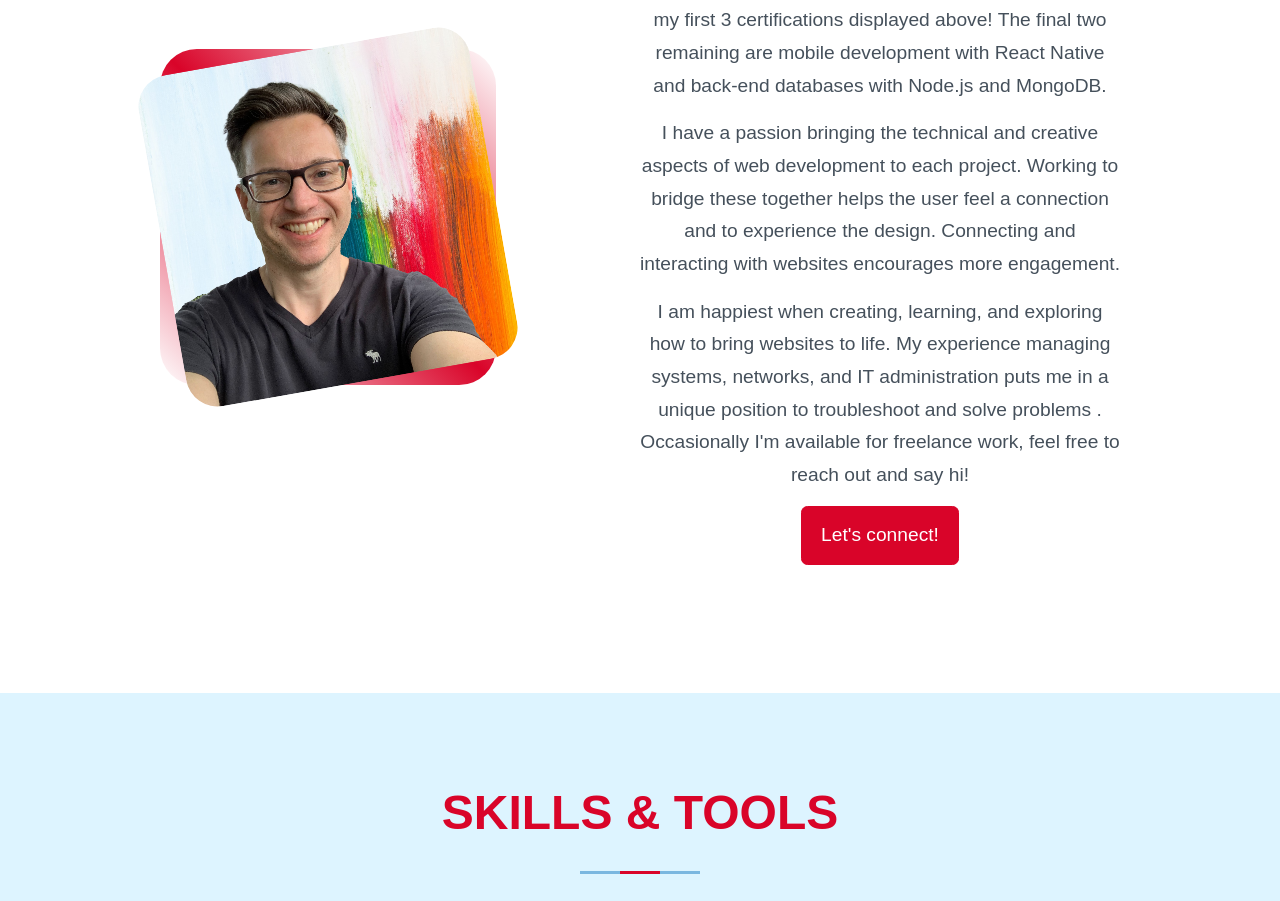
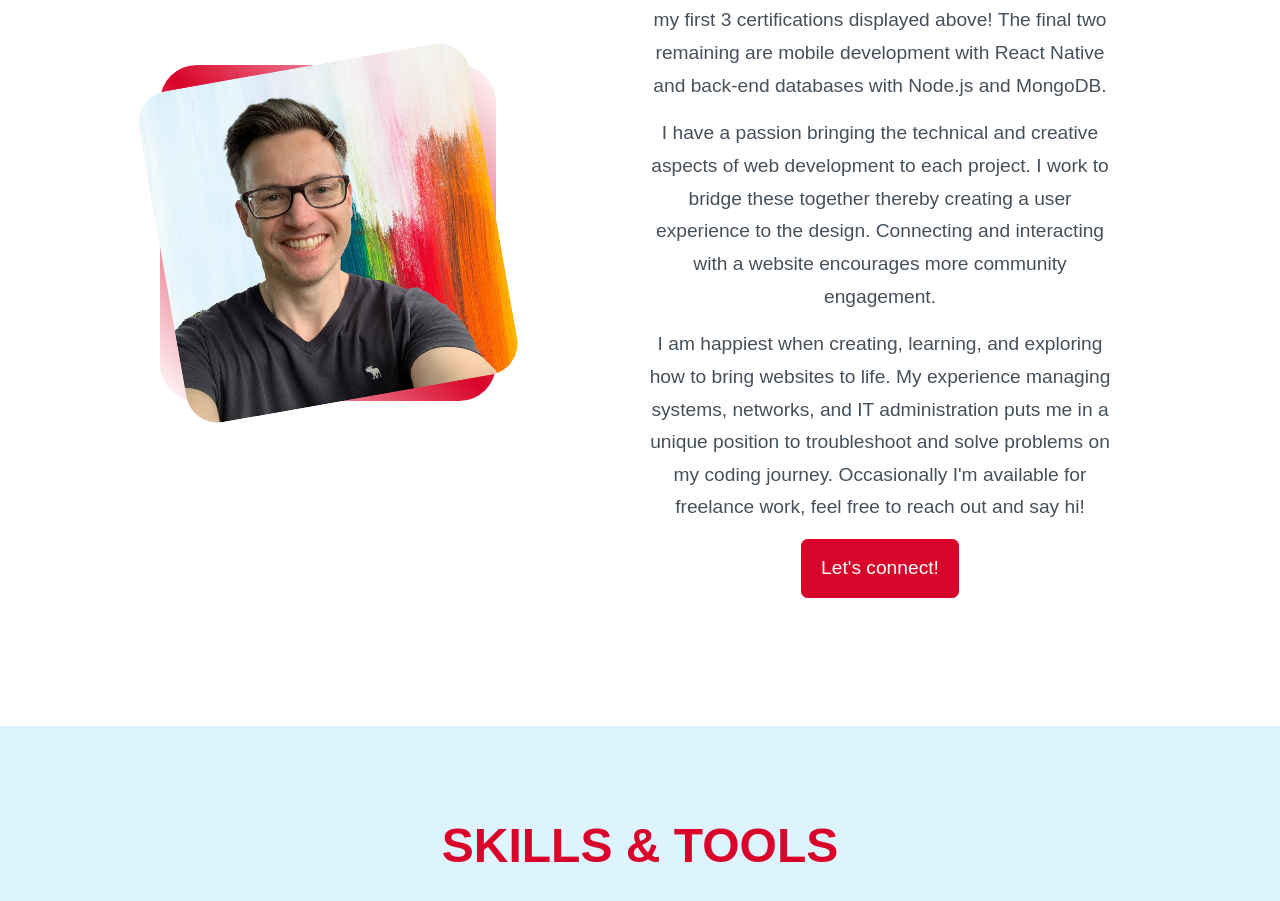
Before and after one commit to remarshal/marshal-rocks-react, a React (Create React App) app: page / in a window 1280 px wide. Shown: the part 1507-2408 px from the top of the page. Built offline with nearby package versions, Linux system fonts and the light colour scheme; a web font is replaced by a local one.

Commit message:
updated wording

```diff
--- a/src/Components/About.jsx
+++ b/src/Components/About.jsx
@@ -31,8 +31,8 @@ const About = () => {
                 <div className="about--content">
                     <h4>Results-driven Front-End Developer</h4>
                     <p>I'm currently enrolled in the <a href='https://nucamp.co' target='_blank'>Full-Stack Web + Mobile Developement</a>bootcamp from <a href='https://nucamp.co' target='_blank'>NuCamp.</a>I'm proud of my first 3 certifications displayed above!  The final two remaining are mobile development with React Native and back-end databases with Node.js and MongoDB.</p>
-                    <p>I have a passion bringing the technical and creative aspects of web development to each project.  Working to bridge these together helps the user feel a connection and to experience the design.  Connecting and interacting with websites encourages more engagement.</p>
-                    <p>I am happiest when creating, learning, and exploring how to bring websites to life.  My experience managing systems, networks, and IT administration puts me in a unique position to troubleshoot and solve problems .  Occasionally I'm available for freelance work, feel free to reach out and say hi!</p>
+                    <p>I have a passion bringing the technical and creative aspects of web development to each project. I work to bridge these together thereby creating a user experience to the design. Connecting and interacting with a website encourages more community engagement.</p>
+                    <p>I am happiest when creating, learning, and exploring how to bring websites to life. My experience managing systems, networks, and IT administration puts me in a unique position to troubleshoot and solve problems on my coding journey.  Occasionally I'm available for freelance work, feel free to reach out and say hi!</p>
                     <a href='#contact' className='btn btn-primary'>Let's connect!</a>
                 </div>
             </div>
```
